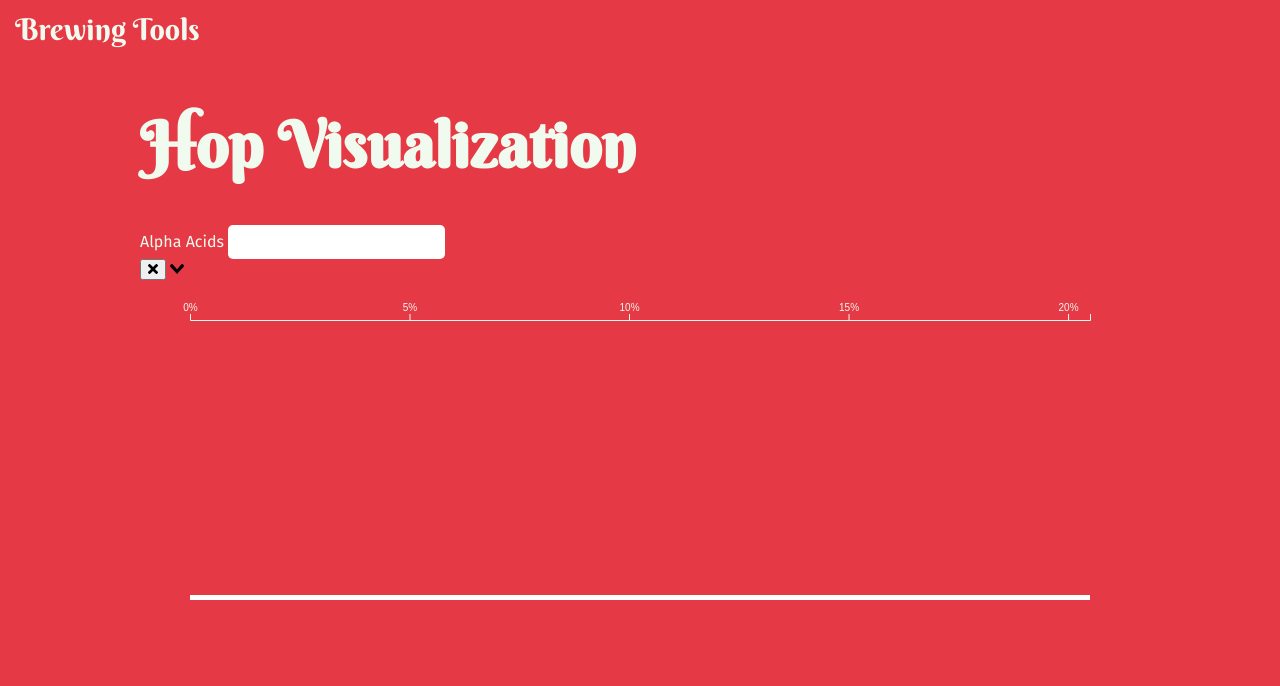
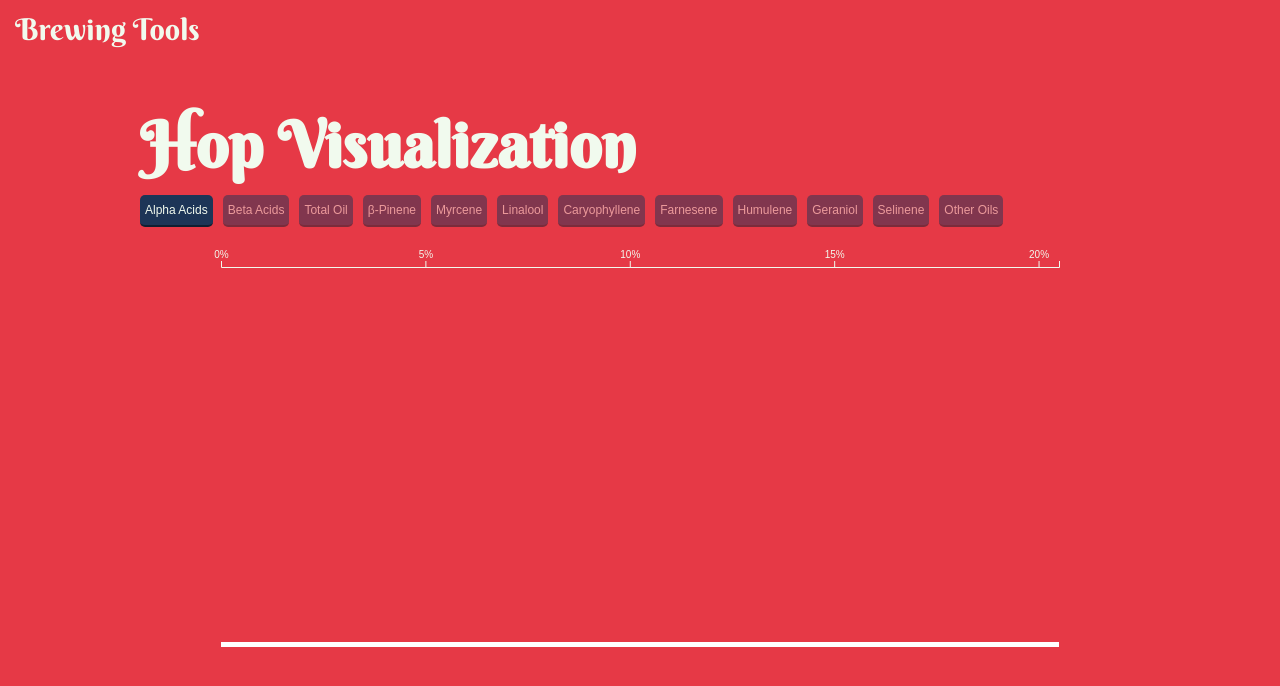
Before and after one commit to bxyoung89/brewing-tools, a Vue app: page /#/hop-visualization in a window 1280 px wide. Shown: the top 686 px of the page. Built offline with nearby package versions, Linux system fonts and the light colour scheme.

Commit message:
Made hop visualization suggestions.

```diff
--- a/src/base-components-registry.js
+++ b/src/base-components-registry.js
@@ -5,6 +5,7 @@ import GrainDropdown from "./base-components/grain-dropdown.vue";
 import HopDropdown from "./base-components/hop-dropdown.vue";
 import Checkbox from "./base-components/checkbox.vue";
 import XButton from "./base-components/x-button.vue";
+import RadioPills from './base-components/radio-pills.vue';
 
 export default {
 	DynamicSvg,
@@ -14,4 +15,5 @@ export default {
 	HopDropdown,
 	Checkbox,
 	XButton,
+	RadioPills,
 };
--- /dev/null
+++ b/src/base-components/radio-pills.vue
@@ -0,0 +1,38 @@
+<template>
+	<div :class="`radio-pills ${className}`">
+		<app-button
+			v-for="(item, index) in items"
+			:class-name="`radio-pill ${selectedItem && selectedItem[labelProperty] === item[labelProperty] && 'selected'}`"
+			:click="() => onItemSelected(item)"
+			:theme="theme"
+			v-key="index"
+		>
+			{{item[labelProperty]}}
+		</app-button>
+	</div>
+</template>
+
+<script>
+	export default {
+		name: "radio-pills",
+		props: ['items', 'selectedItem', 'labelProperty', 'className', 'theme', 'onItemSelected']
+	}
+</script>
+
+<style lang="scss" scoped>
+	.radio-pills {
+
+	}
+
+	.radio-pill {
+		opacity: 0.5;
+		margin-right: 10px;
+		display: inline-block;
+		vertical-align: top;
+
+		&:hover,
+		&.selected {
+			opacity: 1
+		}
+	}
+</style>
--- a/src/pages/hop-visualization/components/hop-chart-point.vue
+++ b/src/pages/hop-visualization/components/hop-chart-point.vue
@@ -2,7 +2,12 @@
 	<div class="hop-chart-point">
 		<router-link :to="`/hop-directory/${hop.id}`">
 			<div class="content">
-				<dynamic-svg :src="getFlagFromCountry(hop.country)"/>
+				<div class="background-flag">
+					<dynamic-svg :src="unknownCountryFlag"/>
+				</div>
+				<div class="regular-flag">
+					<dynamic-svg :src="getFlagFromCountry(hop.country)"/>
+				</div>
 				<div class="tool-tip">
 					<div class="name-and-value-label">
 						<div class="name">
@@ -29,6 +34,7 @@ export default {
 	data() {
 		return {
 			getFlagFromCountry: country => CountryCodeToSvgPathService.getSvgPath(country),
+			unknownCountryFlag : CountryCodeToSvgPathService.getUnknownCountryFlag(),
 		};
 	},
 	props: ["hop", "valueFunction", "valueName", "valueFormatter"],
@@ -64,6 +70,34 @@ export default {
 			height: 20px;
 			width: 20px;
 		}
+	}
+
+	.background-flag,
+	.regular-flag {
+		position: absolute;
+		left: 0;
+		bottom: 0;
+		/deep/ > svg {
+			height: 100%;
+			width: 100%;
+		}
+	}
+
+	.background-flag {
+		z-index: 4;
+		height: 24px;
+		width: 24px;
+		margin-left: -2px;
+		margin-bottom: -2px;
+		/deep/ > svg {
+			fill: $white;
+		}
+	}
+
+	.regular-flag {
+		z-index: 5;
+		height: 20px;
+		width: 20px;
 	}
 
 	.tool-tip {
--- a/src/pages/hop-visualization/components/hop-chart.vue
+++ b/src/pages/hop-visualization/components/hop-chart.vue
@@ -68,7 +68,7 @@ export default {
 
 	.hop-chart {
 		width: 100%;
-		height: 600px;
+		height: 800px;
 		position: relative;
 
 		.center-line {
--- a/src/pages/hop-visualization/index.vue
+++ b/src/pages/hop-visualization/index.vue
@@ -1,20 +1,21 @@
 <template>
-	<div class="body-content">
+	<div>
 		<app-header/>
-		<h1>
-			Hop Visualization
-		</h1>
+		<div class="body-content">
+			<h1>
+				Hop Visualization
+			</h1>
+			<div class="radio-pills">
+				<radio-pills
+					:items="dropdownOptions"
+					label-property="valueName"
+					:on-item-selected="(val) => {this.selectedDropdownOption = val}"
+					:selected-item="selectedDropdownOption"
+					theme="dark-blue"
+				/>
+			</div>
+		</div>
 		<div class="hop-visualization">
-			<div class="dropdown-wrapper">
-				<v-select
-					:options="dropdownOptions"
-					label="valueName"
-					v-on:input="(val) => {this.selectedDropdownOption = val}"
-					:value="selectedDropdownOption"
-					:searchable="false"
-				>
-				</v-select>
-			</div>
 			<div id="hop-chart-wrapper">
 				<hop-chart
 					:hops="hops"
@@ -29,7 +30,6 @@
 </template>
 
 <script>
-import VueSelect from "vue-select";
 import HopChart from "./components/hop-chart.vue";
 import hops from "../../data/hop-directory";
 import HopDirectoryService from "../../services/hop-directory-service";
@@ -123,7 +123,6 @@ export default {
 	}),
 	components: {
 		HopChart,
-		"v-select": VueSelect,
 	},
 };
 </script>
@@ -133,18 +132,15 @@ export default {
 
 	.hop-visualization {
 		margin-top: 30px;
-
-		/deep/ .dropdown-toggle {
-			background: $white;
-		}
-
-		/deep/ .clear {
-			display: none;
-		}
 	}
 
-	.dropdown-wrapper {
+	.radio-pills {
 		margin-bottom: 20px;
 	}
 
+	.hop-visualization {
+		width: 75%;
+		margin: 0 auto;
+	}
+
 </style>
--- a/src/services/country-code-to-svg-path-service.js
+++ b/src/services/country-code-to-svg-path-service.js
@@ -15,7 +15,11 @@ const countryCodeToSvgPath = {
 
 class CountryCodeToSVGPathService {
 	getSvgPath(countryCode) {
-		return countryCodeToSvgPath[countryCode] || "flag-icons/unknown-country.svg";
+		return countryCodeToSvgPath[countryCode] || this.getUnknownCountryFlag();
+	}
+
+	getUnknownCountryFlag(){
+		return "flag-icons/unknown-country.svg";
 	}
 }
 
```
Also changed, not shown: 2 other files (tests, documents, lock files or other folders).
